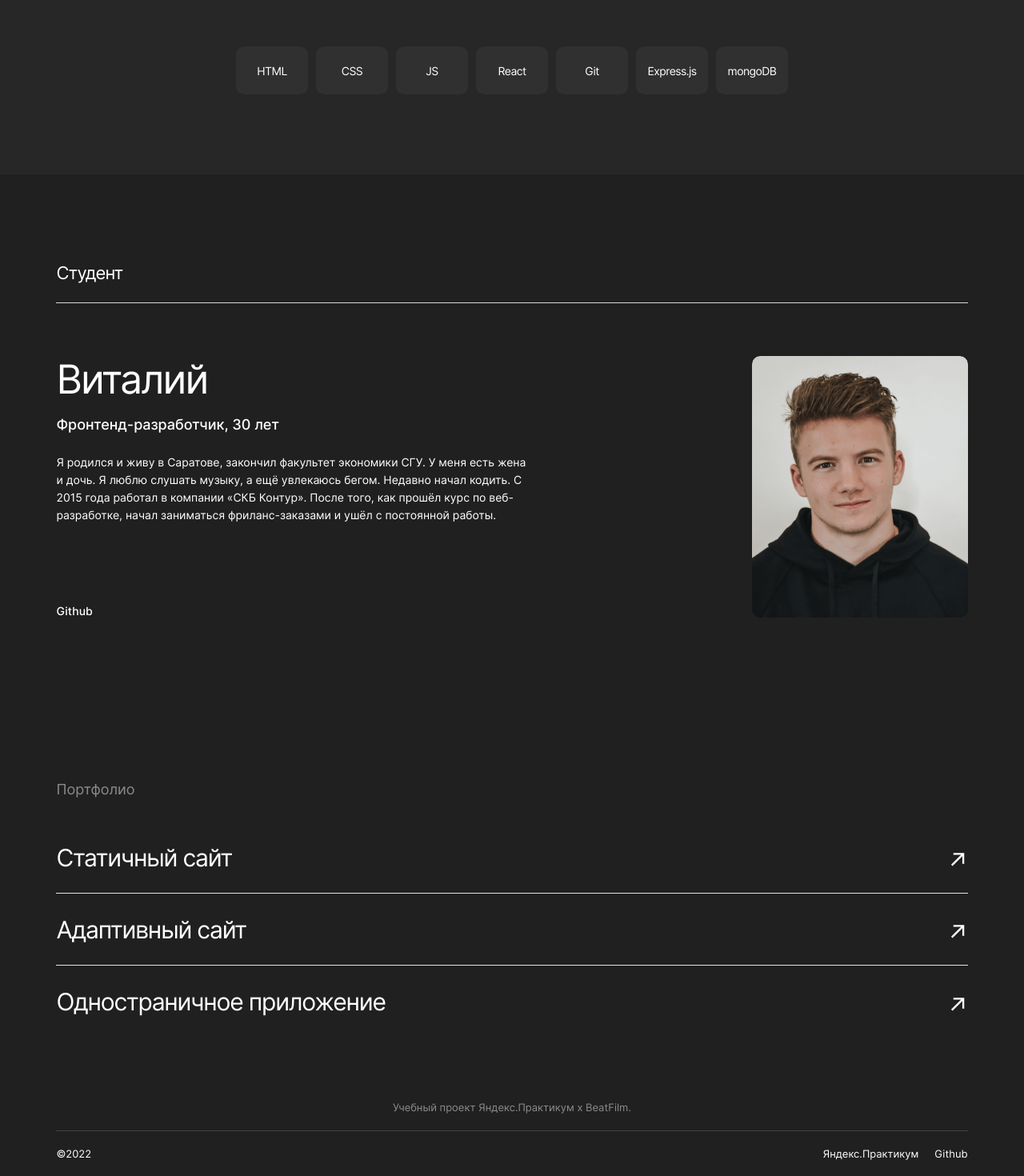
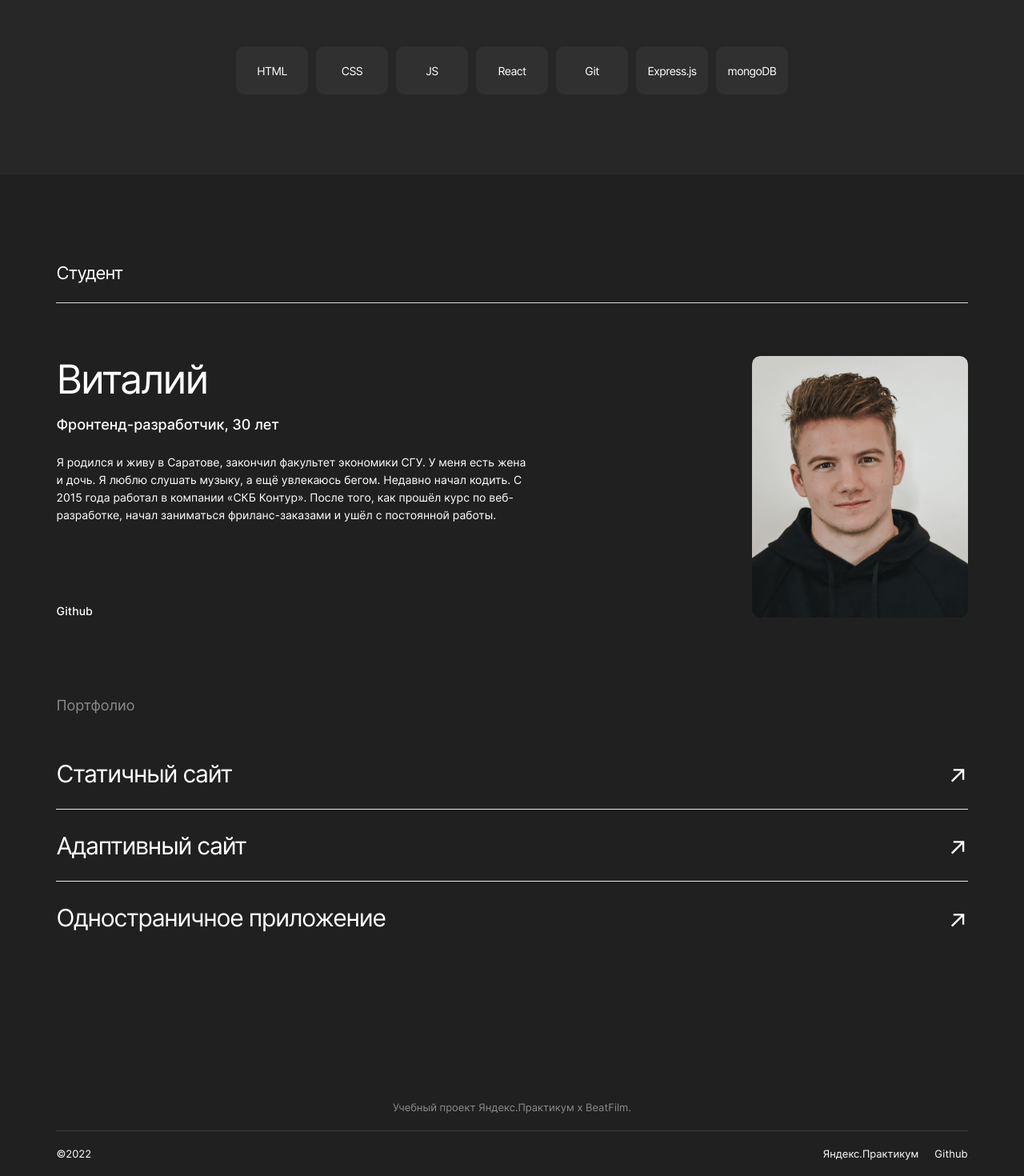
Before and after one commit to yaanab/movies-explorer-frontend2, a React (Create React App) app in the folder movies-explorer-frontend/: page / in a window 1280 px wide. Shown: the part 1677-3147 px from the top of the page at 80% size. Built offline with nearby package versions, Linux system fonts and the light colour scheme.

Commit message:
fix: исправлены padding

```diff
--- a/movies-explorer-frontend/src/components/AboutMe/AboutMe.css
+++ b/movies-explorer-frontend/src/components/AboutMe/AboutMe.css
@@ -74,7 +74,7 @@
 @media screen and (max-width: 599px) {
   .about-me__content {
     width: 90.3%;
-    padding: 70px 0 50px;
+    padding: 70px 0 0;
   }
 
   .about-me__title {
@@ -138,7 +138,7 @@
 @media screen and (min-width: 600px) and (max-width: 1023px) {
   .about-me__content {
     max-width: 87%;
-    padding: 90px 0 70px;
+    padding: 90px 0 0;
   }
 
   .about-me__description {
@@ -174,7 +174,7 @@
 @media screen and (min-width: 1023px) {
   .about-me__content {
     width: 89%;
-    padding: 110px 0 105px;
+    padding: 110px 0 0;
   }
 
   .about-me__description {
--- a/movies-explorer-frontend/src/components/Portfolio/Portfolio.css
+++ b/movies-explorer-frontend/src/components/Portfolio/Portfolio.css
@@ -42,6 +42,7 @@
 @media screen and (max-width: 599px) {
   .portfolio {
     width: 90.3%;
+    padding-bottom: 50px;
   }
 
   .portfolio__title {
@@ -74,6 +75,7 @@
 @media screen and (min-width: 600px) and (max-width: 1023px) {
   .portfolio {
     max-width: 87%;
+    padding-bottom: 70px;
   }
 
   .portfolio__link {
@@ -85,6 +87,7 @@
 @media screen and (min-width: 1023px) {
   .portfolio {
     width: 89%;
+    padding-bottom: 105px;
   }
 
   .portfolio__link {
```
